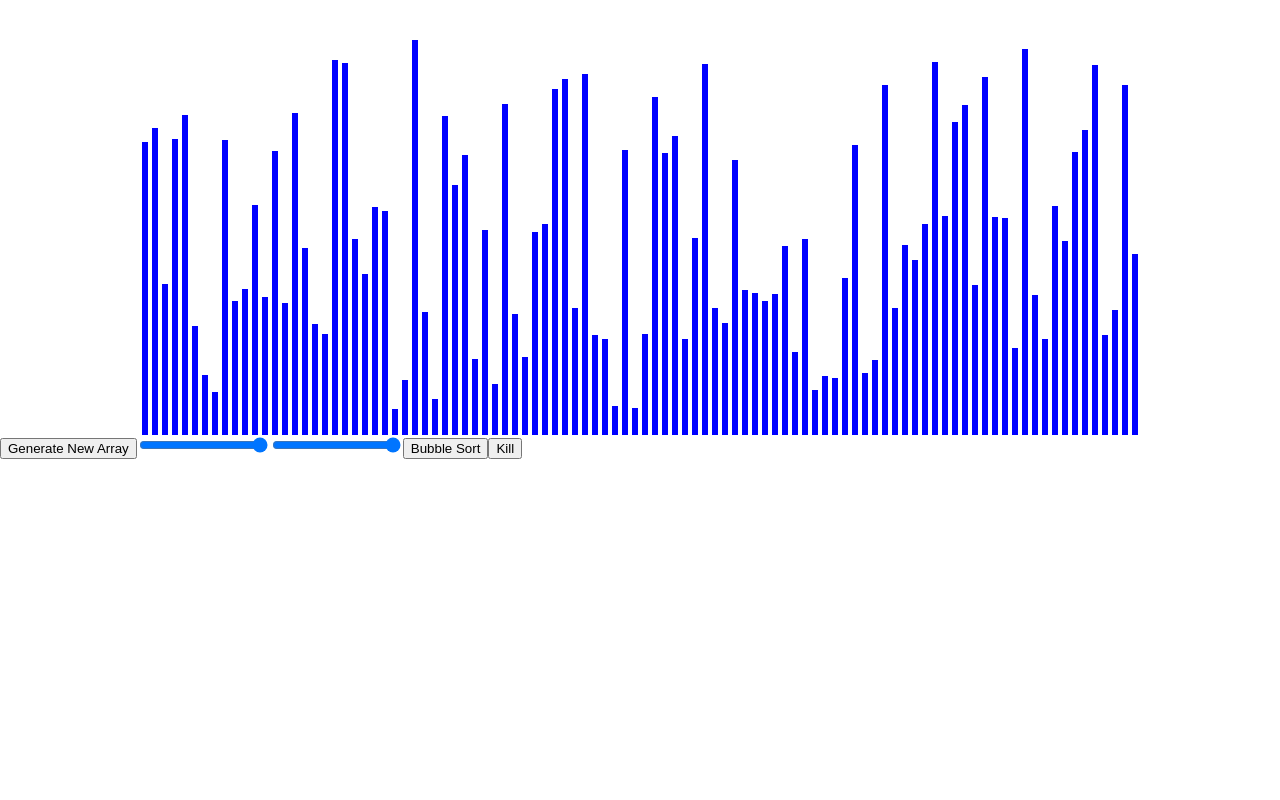
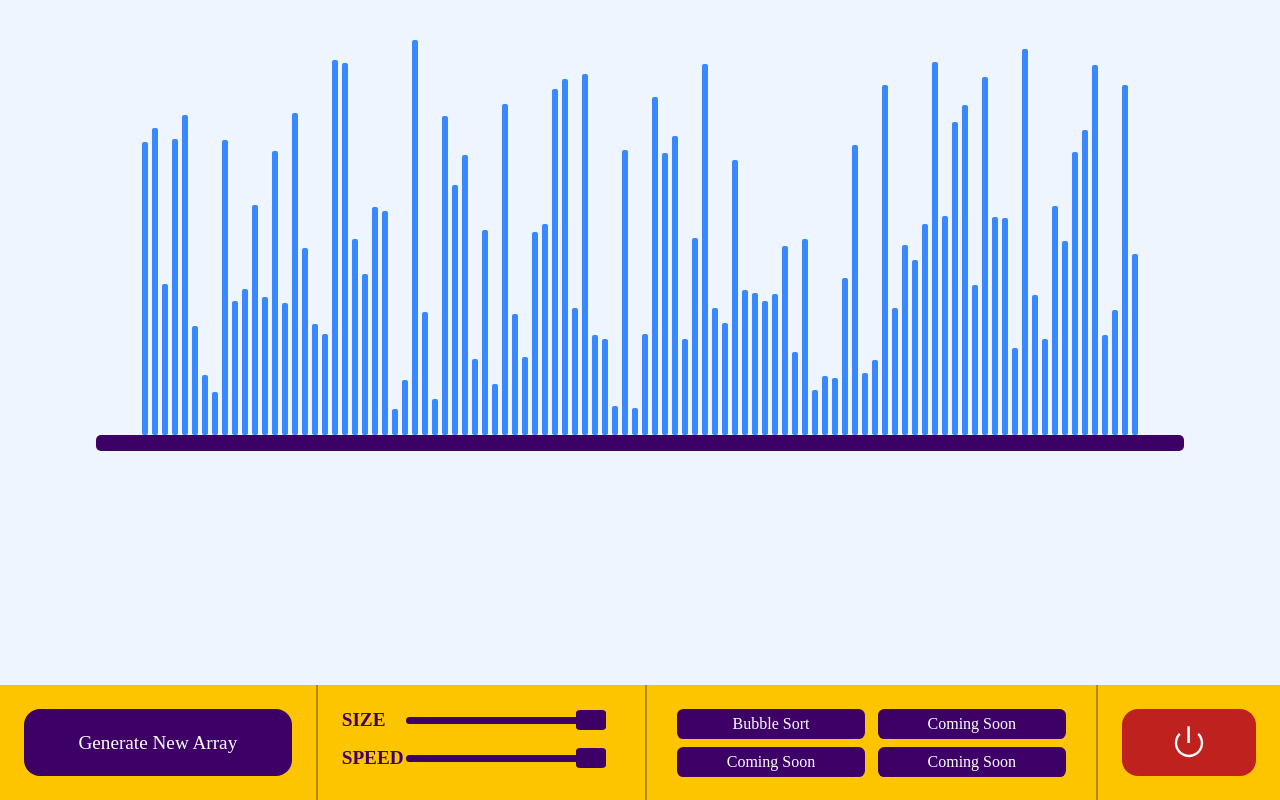
Before and after one commit to NayanVR/See-The-Algo, a Next.js app: page / in a window 1280 px wide. Built offline with nearby package versions, Linux system fonts and the light colour scheme.

Commit message:
front end now looks good

```diff
--- a/components/AlgoVisualizer.js
+++ b/components/AlgoVisualizer.js
@@ -3,6 +3,7 @@
 import resetArray from '../utils/ResetArray';
 import { max, clearTheProcess } from '../utils/UtilFunc'
 import { bubbleSort } from './SortingVisualizers/BubbleSortVisualizer'
+import Image from 'next/image';
 
 function AlgoVisualizer() {
 
@@ -18,18 +19,21 @@
 
     function onElementsSliderChange(event) {
         setNoOfElements(event.target.value)
+        event.target.style.backgroundSize = (noOfElements - consts.ARRAY_LENGTH_MIN) * 100 / (consts.ARRAY_LENGTH_MAX - consts.ARRAY_LENGTH_MIN) + '% 100%'
         resetArray(noOfElements, setArray)
     }
 
     function onSpeedSliderChange(event) {
         // lower bound -> low speed -> high millis
         // to achive this applied simple formula 510 - 10(slider value(low)) = 500(low speed)
+        event.target.style.backgroundSize = (event.target.value - consts.ANIM_SPEED_MIN) * 100 / (consts.ANIM_SPEED_MAX - consts.ANIM_SPEED_MIN) + '% 100%'
         setAnimSpeedMillis((consts.ANIM_SPEED_MAX + consts.ANIM_SPEED_MIN) - event.target.value)
     }
 
     return (
     <div>
-        <div className='container' style={{height: `${consts.BAR_MAX_BOUND + 20}px`}}>
+        <div className='main-container'>
+            <div className='array-container' style={{height: `${consts.BAR_MAX_BOUND + 20}px`}}>
                 {
                     array.map((number, index) => {
                         return <div
@@ -44,11 +48,38 @@
                     })
                 }
             </div>
-        <button onClick={() => resetArray(noOfElements, setArray, timeouts)} className='btn'>Generate New Array</button>
-        <input id="elementsSlider" onChange={onElementsSliderChange} value={noOfElements} step="1" className="slider" type="range" min={consts.ARRAY_LENGTH_MIN} max={consts.ARRAY_LENGTH_MAX}></input>
-        <input id="speedSlider" onChange={onSpeedSliderChange} value={(consts.ANIM_SPEED_MAX + consts.ANIM_SPEED_MIN)-animSpeedMillis} step="10" className="slider" type="range" min={consts.ANIM_SPEED_MIN} max={consts.ANIM_SPEED_MAX}></input>
-        <button className='btn' onClick={() => bubbleSort(animSpeedMillis, array.slice(), timeouts)}>Bubble Sort</button>
-        <button onClick={() => clearTheProcess(timeouts, setArray)}>Kill</button>
+            <div className='array-bottom-bar'></div>
+        </div>
+        <div className="bottom-container">
+          <div className="gen-container">
+            <button onClick={() => resetArray(noOfElements, setArray, timeouts)} className="btn gen-btn">Generate New Array</button>
+          </div>
+          <div className="range-container">
+            <div className="range-inner-container">
+              <input onChange={onElementsSliderChange} value={noOfElements} min={consts.ARRAY_LENGTH_MIN} max={consts.ARRAY_LENGTH_MAX} step="1" id="size-slider" type="range"></input>
+              <label for="size-slider">SIZE</label>
+            </div>
+            <div className="range-inner-container">
+              <input onChange={onSpeedSliderChange} value={(consts.ANIM_SPEED_MAX + consts.ANIM_SPEED_MIN)-animSpeedMillis} min={consts.ANIM_SPEED_MIN} max={consts.ANIM_SPEED_MAX} step="10" id="size-slider" type="range"></input>
+              <label for="size-slider">SPEED</label>
+            </div>
+          </div>
+          <div className="sorting-container">
+            <div className="sorting-btns-container">
+              <button onClick={() => bubbleSort(animSpeedMillis, array.slice(), timeouts)} className="btn sort-btn">Bubble Sort</button>
+              <button className="btn sort-btn">Coming Soon</button>
+            </div>
+            <div className="sorting-btns-container">
+              <button className="btn sort-btn">Coming Soon</button>
+              <button className="btn sort-btn">Coming Soon</button>
+            </div>
+          </div>
+          <div className="clear-container">
+            <button onClick={() => clearTheProcess(timeouts, setArray)} className='clear-btn'>
+                <Image className='clear-img' src="/Clear.svg" height={40} width={40}/>
+            </button>
+          </div>
+        </div>
     </div>
     );
 }
--- a/pages/index.js
+++ b/pages/index.js
@@ -1,6 +1,3 @@
-import Head from 'next/head'
-import Image from 'next/image'
-import styles from '../styles/Home.module.css'
 import AlgoVisualizer from '../components/AlgoVisualizer'
 
 export default function Home() {
--- a/styles/Home.module.css
+++ /dev/null
@@ -1,116 +0,0 @@
-.container {
-  padding: 0 2rem;
-}
-
-.main {
-  min-height: 100vh;
-  padding: 4rem 0;
-  flex: 1;
-  display: flex;
-  flex-direction: column;
-  justify-content: center;
-  align-items: center;
-}
-
-.footer {
-  display: flex;
-  flex: 1;
-  padding: 2rem 0;
-  border-top: 1px solid #eaeaea;
-  justify-content: center;
-  align-items: center;
-}
-
-.footer a {
-  display: flex;
-  justify-content: center;
-  align-items: center;
-  flex-grow: 1;
-}
-
-.title a {
-  color: #0070f3;
-  text-decoration: none;
-}
-
-.title a:hover,
-.title a:focus,
-.title a:active {
-  text-decoration: underline;
-}
-
-.title {
-  margin: 0;
-  line-height: 1.15;
-  font-size: 4rem;
-}
-
-.title,
-.description {
-  text-align: center;
-}
-
-.description {
-  margin: 4rem 0;
-  line-height: 1.5;
-  font-size: 1.5rem;
-}
-
-.code {
-  background: #fafafa;
-  border-radius: 5px;
-  padding: 0.75rem;
-  font-size: 1.1rem;
-  font-family: Menlo, Monaco, Lucida Console, Liberation Mono, DejaVu Sans Mono,
-    Bitstream Vera Sans Mono, Courier New, monospace;
-}
-
-.grid {
-  display: flex;
-  align-items: center;
-  justify-content: center;
-  flex-wrap: wrap;
-  max-width: 800px;
-}
-
-.card {
-  margin: 1rem;
-  padding: 1.5rem;
-  text-align: left;
-  color: inherit;
-  text-decoration: none;
-  border: 1px solid #eaeaea;
-  border-radius: 10px;
-  transition: color 0.15s ease, border-color 0.15s ease;
-  max-width: 300px;
-}
-
-.card:hover,
-.card:focus,
-.card:active {
-  color: #0070f3;
-  border-color: #0070f3;
-}
-
-.card h2 {
-  margin: 0 0 1rem 0;
-  font-size: 1.5rem;
-}
-
-.card p {
-  margin: 0;
-  font-size: 1.25rem;
-  line-height: 1.5;
-}
-
-.logo {
-  height: 1em;
-  margin-left: 0.5rem;
-}
-
-@media (max-width: 600px) {
-  .grid {
-    width: 100%;
-    flex-direction: column;
-  }
-}
--- a/styles/globals.css
+++ b/styles/globals.css
@@ -2,13 +2,21 @@
 body {
   padding: 0;
   margin: 0;
+  background-color: #eff5ff;
 }
 
 * {
+  font-family: "Poppins";
   box-sizing: border-box;
 }
 
-.container {
+.main-container {
+  display: flex;
+  flex-direction: column;
+  align-items: center;
+}
+
+.array-container {
   display: flex;
   justify-content: center;
   align-items: flex-end;
@@ -17,7 +25,167 @@
 
 .array-bar {
   width: 5px;
-  background-color: blue;
+  background-color: #3988ff;
+  color: #fff;
+  text-align: center;
+  border-radius: 2px;
   margin: 0 2px;
   transition: height 0.2s;
 }
+
+.array-bottom-bar {
+  width: 85vw;
+  height: 1rem;
+  background-color: #3d0066;
+  border-radius: 5px;
+}
+
+/* Bottom navigation bar */
+
+.bottom-container {
+  position: fixed;
+  left: 0;
+  bottom: 0;
+  display: flex;
+  width: 100vw;
+  height: max-content;
+  background-color: #fdc500;
+}
+
+.gen-container {
+  flex: 2;
+  padding: 1.5rem;
+  border-right: 2px solid rgba(0, 0, 0, 0.3);
+}
+
+.range-container {
+  flex: 2;
+  padding: 1.5rem;
+  border-right: 2px solid rgba(0, 0, 0, 0.3);
+}
+
+.sorting-container {
+  padding: 1.5rem;
+  flex: 3;
+  border-right: 2px solid rgba(0, 0, 0, 0.3);
+}
+
+.clear-container {
+  flex: 1;
+  padding: 1.5rem;
+}
+
+.btn {
+  background-color: #3d0066;
+  color: #fff;
+  cursor: pointer;
+  transition: all 0.5s ease;
+}
+
+.btn:disabled {
+  background-color: #201b24;
+  color: #ababab;
+}
+
+.btn:hover:not([disabled]) {
+  background-color: #7700c8;
+}
+
+.gen-btn {
+  width: 100%;
+  padding: 1.4rem 1.6rem;
+  border: none;
+  font-size: 1.2rem;
+  border-radius: 1rem;
+}
+
+.range-inner-container {
+  display: flex;
+  flex-direction: row-reverse;
+  justify-content: space-between;
+  align-items: center;
+}
+
+.range-inner-container > label {
+  font-weight: 900;
+  font-size: 1.2rem;
+  color: #3d0066;
+}
+
+.range-inner-container:nth-last-child(1) {
+  margin-top: 1rem;
+}
+
+.sorting-btns-container {
+  display: flex;
+  width: 100%;
+  height: 45%;
+}
+
+.sorting-btns-container:nth-last-child(1) {
+  margin-top: 0.5rem;
+}
+
+.sort-btn {
+  width: 100%;
+  /*   height: 100%; */
+  padding: 0.25rem;
+  margin: 0 0.4rem;
+  font-size: 1rem;
+  border: none;
+  border-radius: 0.4rem;
+}
+
+.clear-btn {
+  height: 100%;
+  width: 100%;
+  border: none;
+  background-color: #bf211e;
+  border-radius: 1rem;
+  padding-top: 0.4rem;
+  cursor: pointer;
+  transition: all 0.5s ease;
+}
+
+.clear-btn:hover {
+  background-color: #ff4542;
+}
+
+input[type="range"] {
+  -webkit-appearance: none;
+  margin-right: 15px;
+  width: 200px;
+  height: 7px;
+  background: rgba(255, 255, 255);
+  border-radius: 5px;
+  background-image: linear-gradient(#3d0066, #3d0066);
+  background-size: 100% 100%;
+  background-repeat: no-repeat;
+}
+
+/* Input Thumb */
+input[type="range"]::-webkit-slider-thumb {
+  -webkit-appearance: none;
+  height: 20px;
+  width: 30px;
+  border-radius: 15%;
+  background: #3d0066;
+  cursor: ew-resize;
+  transition: background 0.3s ease-in-out;
+}
+
+input[type="range"]:hover:not([disabled]) {
+  background-image: linear-gradient(#7700c8, #7700c8);
+}
+
+input[type="range"]:disabled {
+  background-image: linear-gradient(#201b24, #201b24);
+}
+
+input[type="range"]:hover:not([disabled]) + label {
+  color: #7700c8;
+}
+
+input[type="range"]:disabled + label {
+  color: #201b24;
+}
--- a/utils/Constants.js
+++ b/utils/Constants.js
@@ -4,8 +4,8 @@
 const ARRAY_LENGTH_MAX = 100;
 const ANIM_SPEED_MIN = 10;
 const ANIM_SPEED_MAX = 500;
-const PRIMARY_COLOR = 'blue';
-const COMPARISON_COLOR = 'red';
+const PRIMARY_COLOR = '#3988FF';
+const COMPARISON_COLOR = '#FF3834';
 const SORTED_COLOR = 'green';
 
 export default {
--- a/utils/UtilFunc.js
+++ b/utils/UtilFunc.js
@@ -8,7 +8,7 @@
 
 export function toggleDisable(toDisbale) {
     document.querySelectorAll('.btn').forEach(ele => ele.disabled = toDisbale)
-    document.querySelectorAll('.slider').forEach(ele => ele.disabled = toDisbale)
+    document.querySelectorAll('input[type=range]').forEach(ele => ele.disabled = toDisbale)
 }
 
 export function clearTheProcess(timeouts, setArray) {
@@ -21,6 +21,5 @@
     for (let i = 0; i < bars.length; i++) {
         arr.push(parseInt(bars[i].style.height, 10));
     }
-    console.log('killing task', arr)
     setArray(arr)
 }
```
Also changed, not shown: public/Clear.svg (added), public/vercel.svg (deleted). Lines whose indentation alone changed are shown as unchanged.
